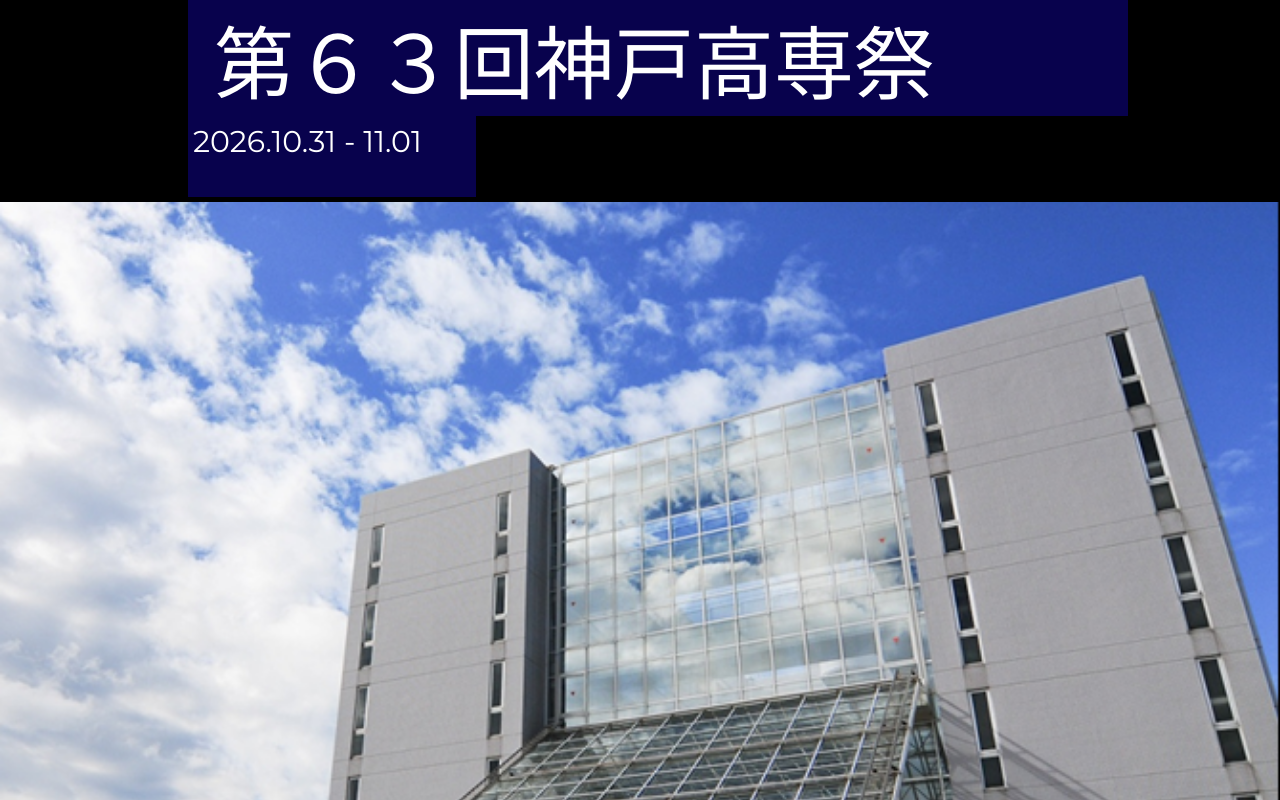
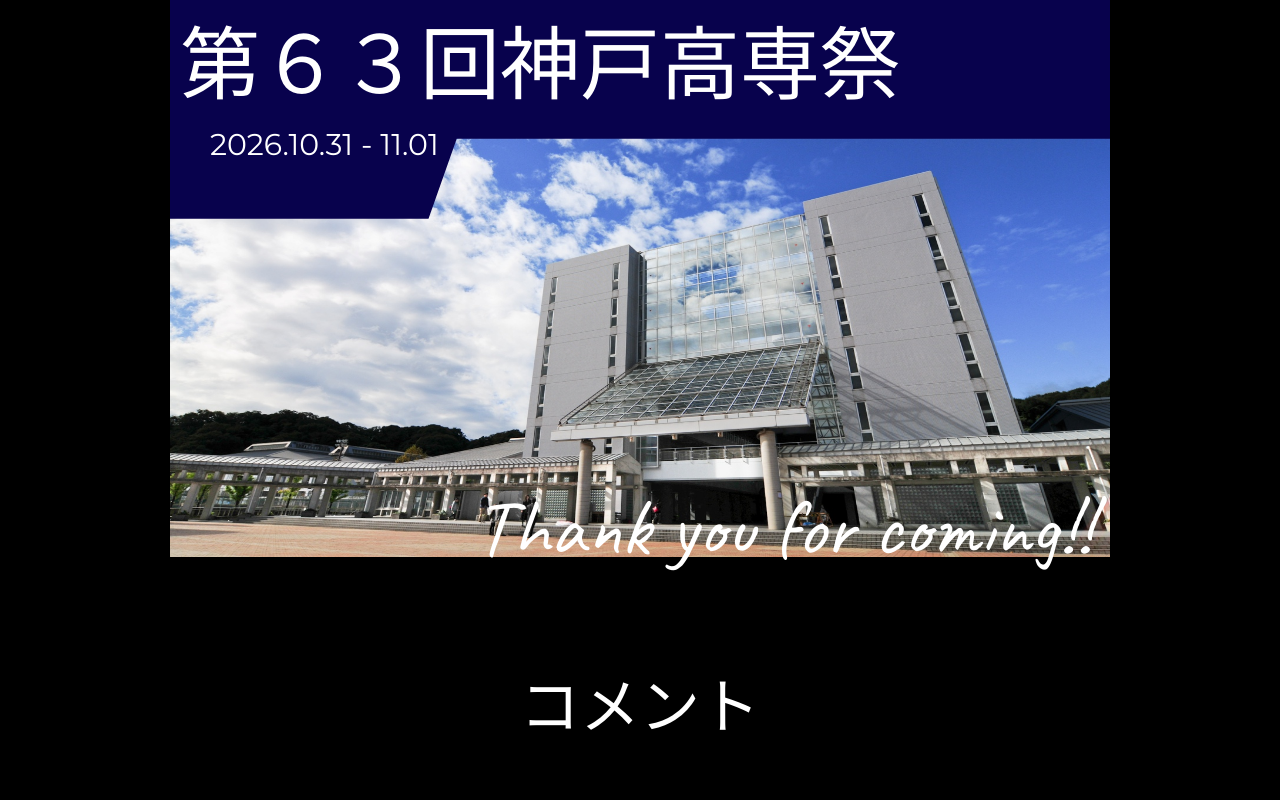
Before and after one commit to kikyo813/kosenfes2026, a plain HTML site: page index.html in a window 1280 px wide. Shown: the top 800 px of the page. Drawn offline with Linux system fonts and the light colour scheme; a web font is replaced by a local one.

Commit message:
かなり変えたHTMLとCSS　文字にっ図形を付属させる方式をやめました。

```diff
--- a/index.html
+++ b/index.html
@@ -12,12 +12,14 @@
 </head>
 
 <body>
+    <div class="outer">
+        <main class="main_box">
             <!--文章-->
             <!--bodyでbackcolor指定しようと思う。あと画像は切り抜いた状態のを張り付けるといいかも。-->
             <!--<div class="space1"></div>　　スマホ版の上の白い枠を再現しようとした(PC版では不要)-->
             <h1 class="title">第６３回神戸高専祭</h1>
             <h2 class="np date">2026.10.31 - 11.01</h2>
-    <img class="mainimage" src="images/kosen.png" alt="神戸高専"> <!--classはほかの画像にはいらないにょーん-->
+            <img class="mainimage" src="images/kosen.jpg" alt="神戸高専"> <!--classはほかの画像にはいらないにょーん-->
             <p class="ep thanks">Thank you for coming!!</p>
             <p class="subtitle">コメント</p>
             <p class="subtitle">ギャラリー</p>
@@ -30,8 +32,10 @@
             〒651-2194 兵庫県神戸市西区学園東町8丁目3番地<br>
             Email: contact@kcctfes.jp</p>
             <!--<p class="main_txte"></p>-->
-
         <!--図形-->
-    <div class="main_box"></div>
+            <div class="top_title_ber"></div>
+            <div class="under_title_ber"></div>
+        </main>
+    </div>
 </body>
 </html>
--- a/style.css
+++ b/style.css
@@ -1,3 +1,8 @@
+* {
+    box-sizing: border-box;
+}
+
+
 body {
     /*margin: 0;*/
     background-color: #000000;      /*元#08024D*/
@@ -9,6 +14,15 @@ body {
     width: 100%;
     max-width: 1440px;
     margin: 0 auto;
+    z-index: 1;
+}
+
+.outer {
+    display: flex;
+    flex-direction: column;   /* 要素を縦に並べる構造にする */
+    align-items: center;      /* これで中身が自動的に「左右中央寄せ」になります */
+    justify-content: flex-start;
+    min-height: 100vh;        /* 画面の高さに固定せず、下へ伸びるようにする */
 }
 
 /*トップスペース*/
@@ -29,57 +43,96 @@ body {
 /*大きさ*/
 h1{
     font-size: 80px;
-    font-weight: 300
+    font-weight: 300;
+    position: relative;
+    z-index: 2;
 }
 h2{
     font-size: 30px;
     font-weight: 400
 }
-h3{
+.subtitle{
+    text-align: center;
     font-size: 60px;
     font-weight: 300
     /*ギャラリーとか*/
 }
-p{
+.main_text{
+    text-align: center;
     font-family: 22px;
+    font-weight: 300
+
 }
 .thanks{
     font-size: 80px;
 }
-
+.work_sheet_text{
+    text-align: center;
+    font-size: 30px;
+    font-weight: 300
+}
 /*場所*/
 .title{
-    margin-left: 188px;
+    margin-left: 10px;
     margin-top: 0px; /*スマホは24pxだった*/
     margin-bottom: 0;
 }
 .date{
-    margin-left: 188px;/**/
-    margin-top: 0;
-    margin-top: -30px; /*元は-20だったなんでやろ....いつか参考にすることがあるかも？*/
+    margin-left: 40px;/**/
+    margin-top: 10px;
+    position: relative;
+    z-index: 2;
 }
 .thanks{
     text-align: right;
     margin-right: 18px;
+    position: relative;
+    z-index: 2;
 }
 
+
 /*画像*/
-.mainimage{
-    width: 100%;
-    height: auto;
-    margin-top: -20px;
+.mainimage {
+    width: 940px;       /* 横幅を940pxに縮小する */
+    aspect-ratio: 16 / 9;     /* 【最重要】比率を完璧に16:9の横長に固定する */
+    height: auto;       /* 【最重要】高さを元の画像の比率に合わせて自動計算する */
+    display: block;
+    margin: -160px auto;     /* 左右中央寄せ */
+    position: relative;
+    z-index: 0;
+
+    /* もし残っていたら、以下の2行は必ず【削除】してください */
+    /* object-fit: cover;  ←削除（これがあると画像が切れます） */
+    /* aspect-ratio: ...;   ←削除（これがあると比率が変わります） */
 }
 
 /*背景*/
-.title{
+
+
+.main_box{
     background-color: #08024D;
-    /*display: inline-block;これしたら文字の部分だけの背景になる*/
-    width: 888px;
-    padding: 0px 26px; /*文字と背景の左右に隙間をつくる　　その分、上は1040のところ1000に削ってる*/
+    width: 940px;
+    height: auto;
 }
+/*title_ber*/
+.top_title_ber{
+    width: 940px;
+    height: 200px;
+    background-color: #08024D;
+    margin: -1320px auto 0 auto;
+    position: relative;
+    z-index: 1;
+    box-sizing: border-box;
+    padding: 30px 40px;
 
-.date{
+    /* エラーの原因になるコメントをすべて消し、数値を確実に読み込ませる設定です */
+    clip-path: polygon(0% 0%, 100% 0%, 100% 60%, 30.5% 60%, 27.5% 100%, 0% 100%);
+    position: relative;
+    z-index: 1;
+}
+/*.under_title_ber{
     background-color: #08024D;
-    width: 278px;
-    padding: 37px 5px;
+    width: 940px;
+    height: 10px;
+    margin: 0 auto;
 }
```
Also changed, not shown: images/kosen.jpg (added). Lines whose indentation alone changed are shown as unchanged.
